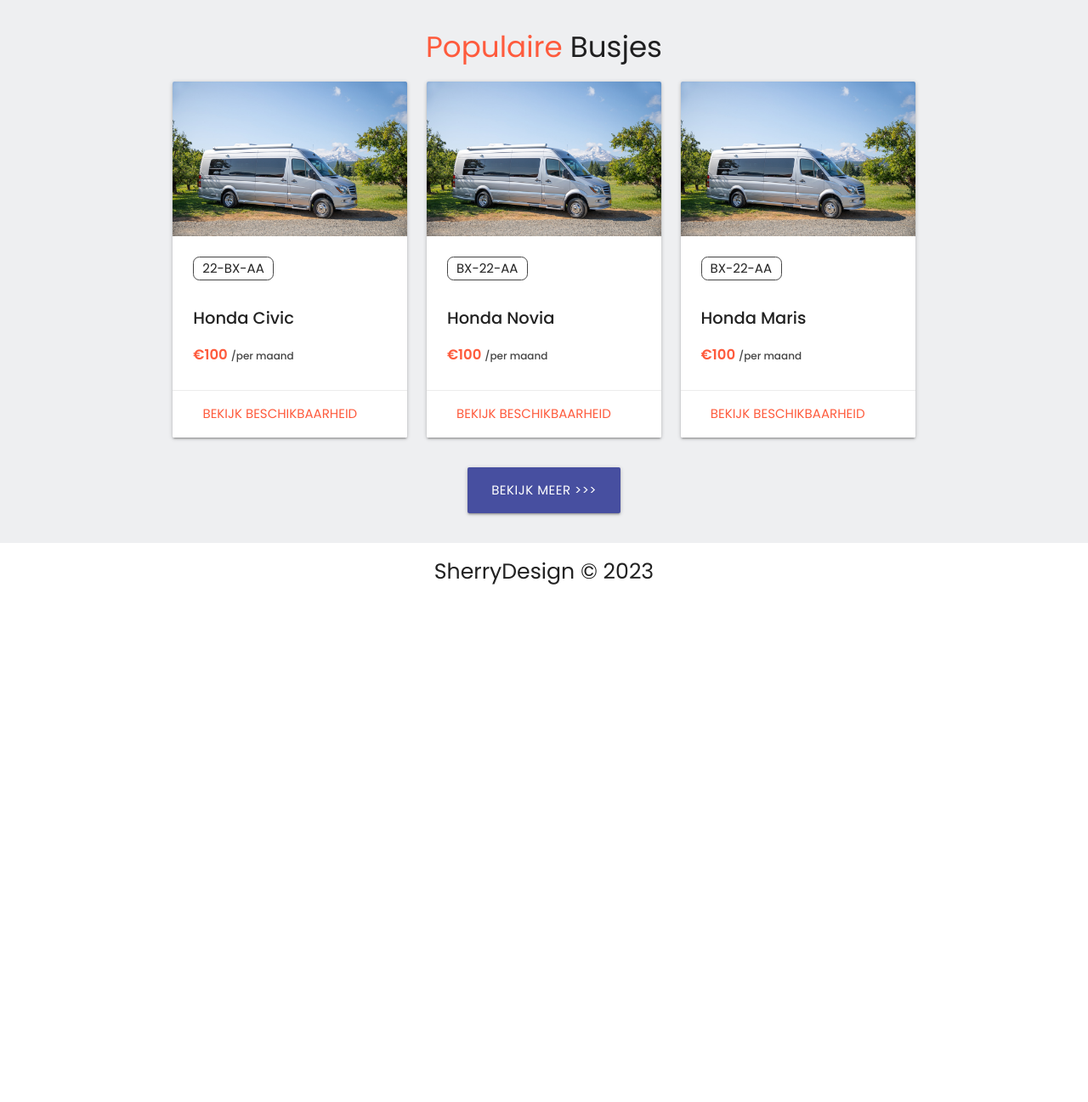
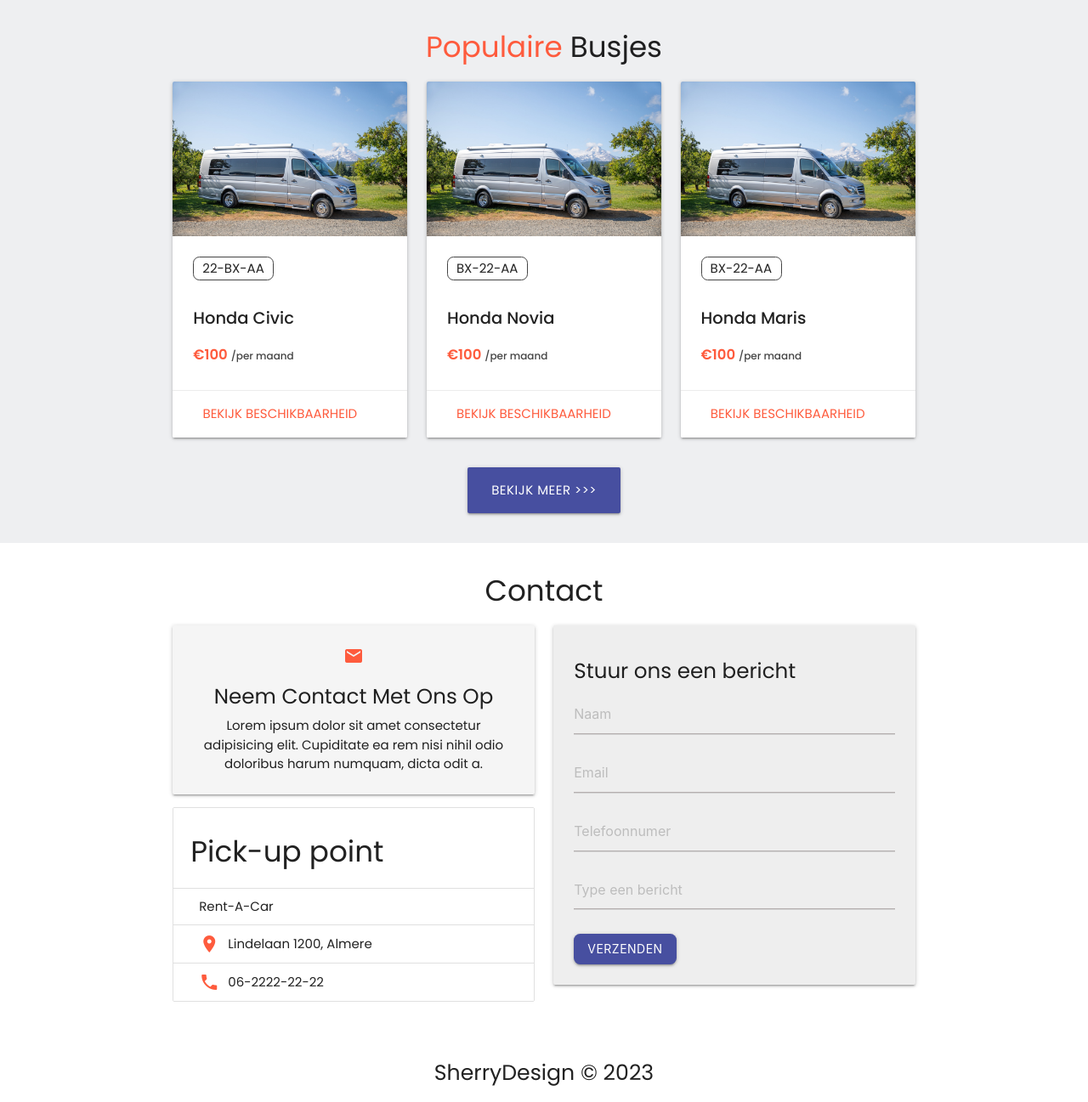
Before and after one commit to Daan-Swart/Rent-A-Car-v2, a PHP site: page / in a window 1280 px wide. Shown: the part 1205-2502 px from the top of the page at 85% size. Before the commit the page ends 1893 px from the top, so only its background shows below. Run offline with PHP 8.4, Linux system fonts and the light colour scheme.

Commit message:
Update index.php

```diff
--- a/index.php
+++ b/index.php
@@ -142,6 +142,49 @@ include("includes/header.php");
     </div>
 </section>
 
+<!-- Section: Contact -->
+<section id="contact" class="section section-contact scrollspy">
+    <div class="container">
+        <h4 class="center heading-title">Contact</h4>
+        <div class="row">
+            <div class="col s12 m6">
+                <div class="card-panel center grey lighten-4">
+                    <i class="material-icons">email</i>
+                    <h5>Neem Contact Met Ons Op</h5>
+                    <p>Lorem ipsum dolor sit amet consectetur adipisicing elit.
+                        Cupiditate ea rem nisi nihil odio doloribus harum numquam, dicta odit a.</p>
+                </div>
+                <ul class="collection with-header">
+                    <li class="collection-header">
+                        <h4>Pick-up point</h4>
+                    </li>
+                    <li class="collection-item">Rent-A-Car</li>
+                    <li class="collection-item" style="display: flex; align-items: center;"><i class="material-icons" style="margin-right: 10px">location_on</i>Lindelaan 1200, Almere</li>
+                    <li class="collection-item" style="display: flex; align-items: center;"><i class="material-icons" style="margin-right: 10px">phone</i>06-2222-22-22</li>
+                </ul>
+            </div>
+            <div class="col s12 m6">
+                <div class="card-panel grey lighten-3">
+                    <h5>Stuur ons een bericht</h5>
+                    <div class="input-field">
+                        <input type="text" placeholder="Naam">
+                    </div>
+                    <div class="input-field">
+                        <input type="text" placeholder="Email">
+                    </div>
+                    <div class="input-field">
+                        <input type="text" placeholder="Telefoonnumer">
+                    </div>
+                    <div class="input-field">
+                        <textarea class="materialize-textarea" placeholder="Type een bericht"></textarea>
+                    </div>
+                    <input class="btn" type="submit" value="Verzenden">
+                </div>
+            </div>
+        </div>
+    </div>
+</section>
+
 
 <?php
 include("includes/footer.php");
```
